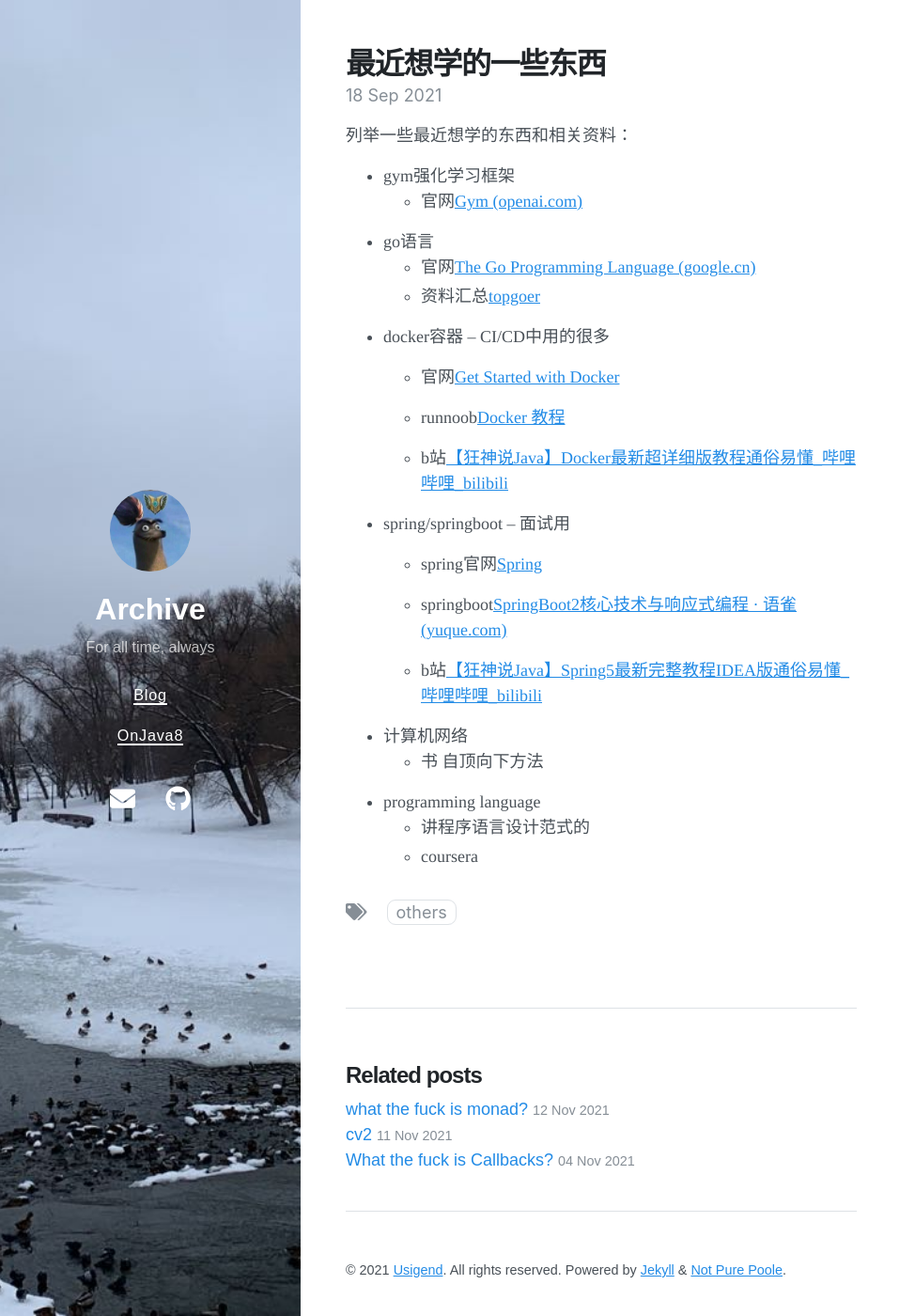
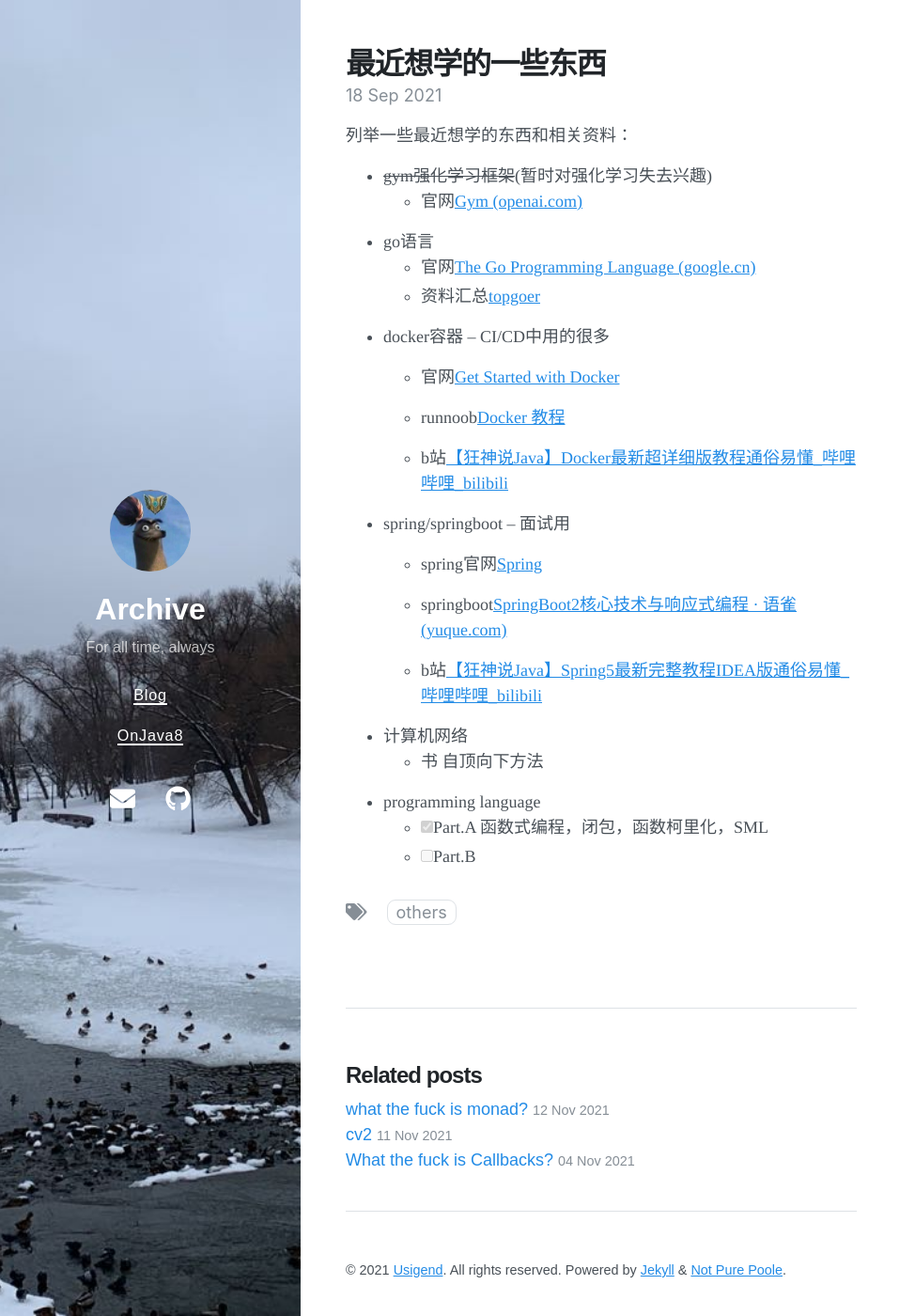
Before and after one commit to Usigned/Usigned.github.io, a Jekyll site: the page built from docs/_posts/2021-09-18-最近想学的一些东西.md, in a window 1280 px wide and 1400 px high. Shown: the whole window at 94% size, without its empty margins (0-974 px from the left). Built offline with Jekyll 4.4.1, drawn with Linux system fonts in a browser that asks for light colours; nearby versions of some CDN libraries; our own code applies the rules of GitHub Pages for plain Markdown files; comment, search, counter and statistics services are not loaded.

Commit message:
2021-11-21 更新 learn

```diff
--- a/docs/_posts/2021-09-18-最近想学的一些东西.md
+++ b/docs/_posts/2021-09-18-最近想学的一些东西.md
@@ -6,13 +6,11 @@ date: 2021-09-18
 
 列举一些最近想学的东西和相关资料：
 
-- gym强化学习框架
+- ~~gym强化学习框架~~(暂时对强化学习失去兴趣)
   - 官网[Gym (openai.com)](https://gym.openai.com/)
-
 - go语言
   - 官网[The Go Programming Language (google.cn)](https://golang.google.cn/)
   - 资料汇总[topgoer](https://topgoer.com/)
-
 - docker容器 -- CI/CD中用的很多
 
   - 官网[Get Started with Docker](https://www.docker.com/get-started)
@@ -20,7 +18,6 @@ date: 2021-09-18
   - runnoob[Docker 教程](https://www.runoob.com/docker/docker-tutorial.html)
 
   - b站[【狂神说Java】Docker最新超详细版教程通俗易懂_哔哩哔哩_bilibili](https://www.bilibili.com/video/BV1og4y1q7M4?from=search&seid=7594842099893206239&spm_id_from=333.337.0.0)
-
 - spring/springboot -- 面试用
 
   - spring官网[Spring](https://spring.io/)
@@ -28,9 +25,8 @@ date: 2021-09-18
   - springboot[SpringBoot2核心技术与响应式编程 · 语雀 (yuque.com)](https://www.yuque.com/atguigu/springboot)
 
   - b站[【狂神说Java】Spring5最新完整教程IDEA版通俗易懂_哔哩哔哩_bilibili](https://www.bilibili.com/video/BV1WE411d7Dv?spm_id_from=333.999.0.0)
-
 - 计算机网络
   - 书 自顶向下方法
 - programming language
-  - 讲程序语言设计范式的
-  - coursera
+  - [x] Part.A 函数式编程，闭包，函数柯里化，SML
+  - [ ] Part.B
```
